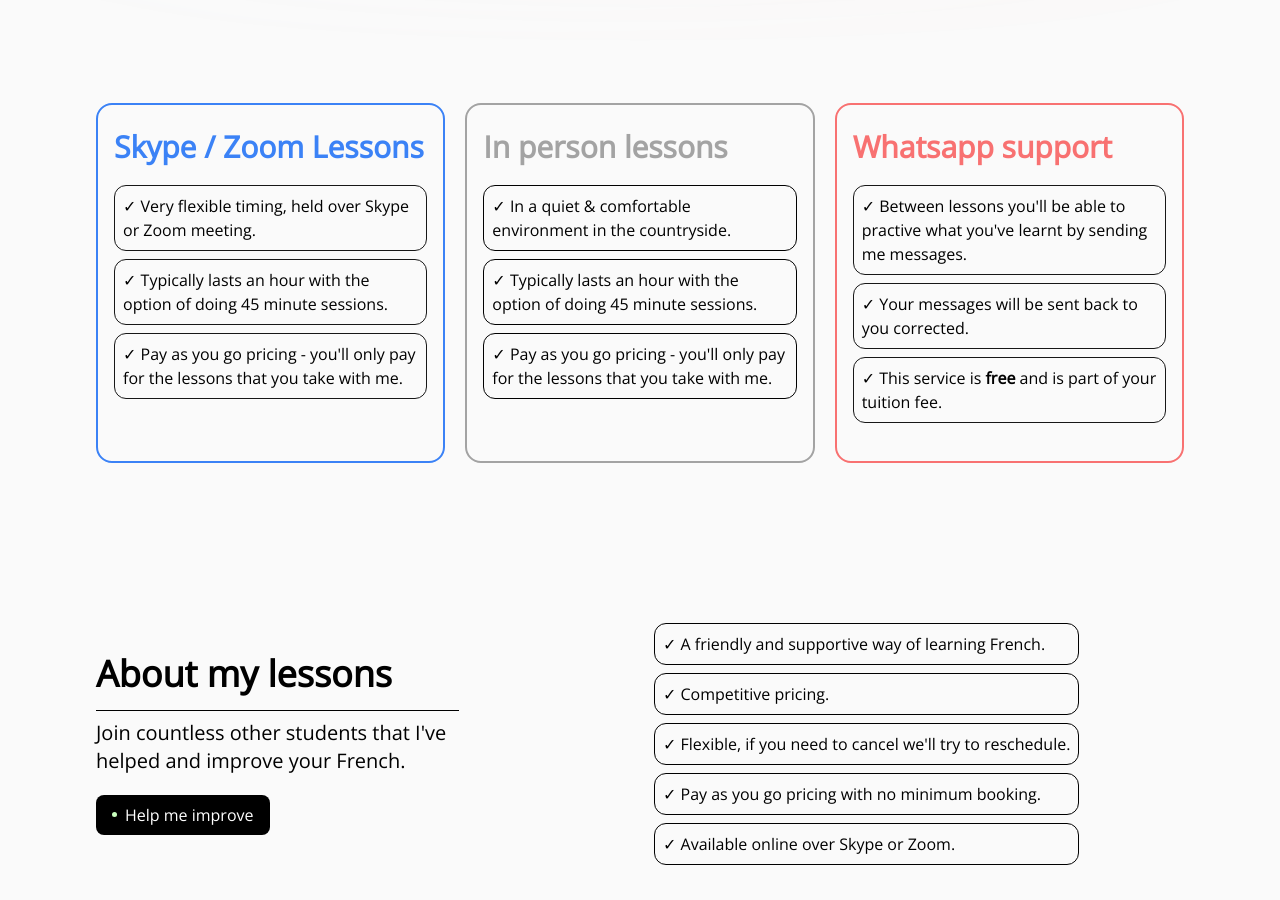
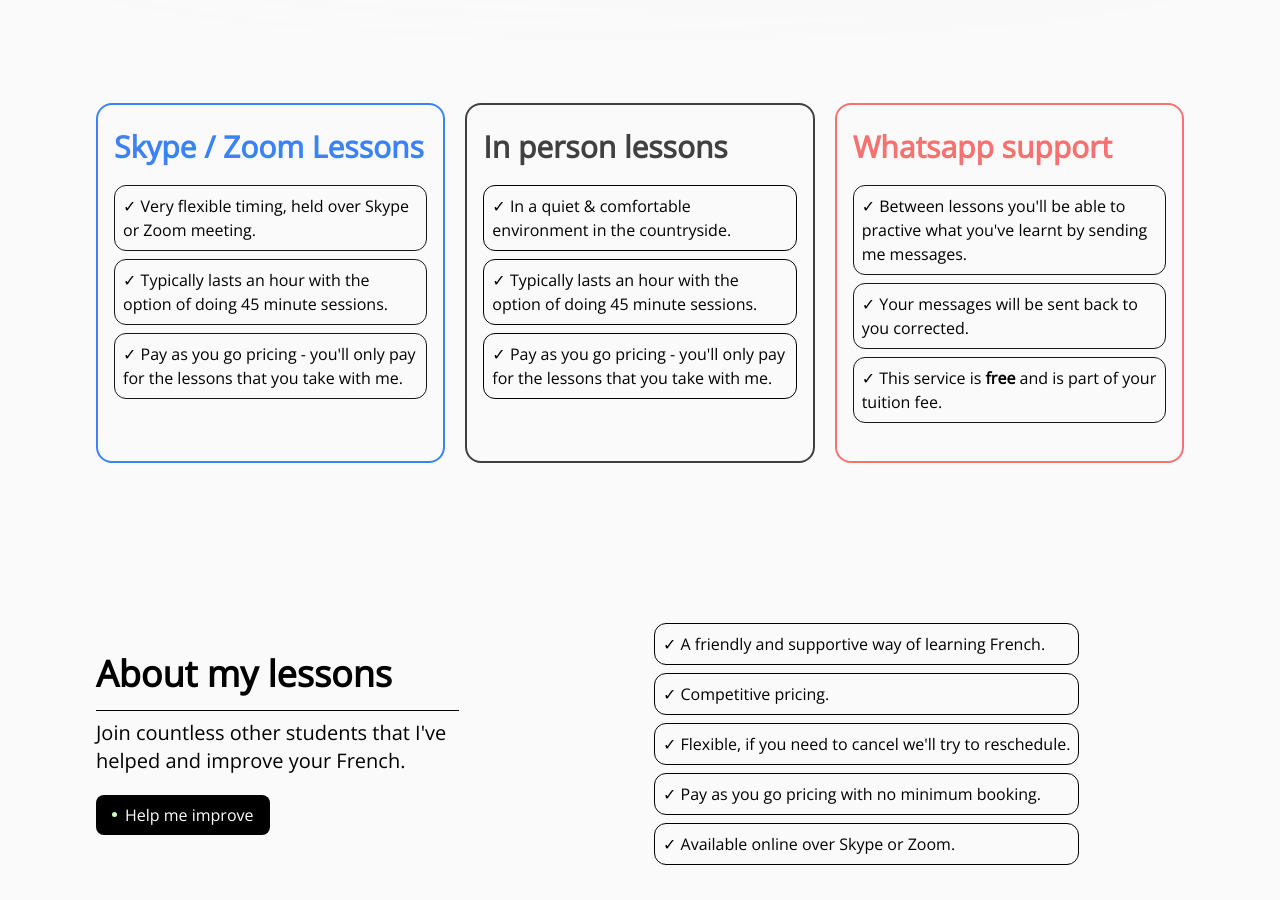
Before and after one commit to Wj9488/french-for-all-front-end, a Next.js app: page / in a window 1280 px wide. Shown: the part 1053-1953 px from the top of the page. Built offline with nearby package versions, Linux system fonts and the light colour scheme.

Commit message:
switched redirects to key domain

```diff
--- a/pages/index.jsx
+++ b/pages/index.jsx
@@ -275,8 +275,8 @@ export default function Home() {
             that you take with me.
           </p>
         </div>
-        <div className="border-2 dark:text-white border-neutral-400 dark:border-neutral-200 p-4 xl:w-10/12 xl:min-h-[45vh] 2xl:min-h-[35vh] rounded-2xl xl:mt-0 mt-5">
-          <h3 className="text-neutral-400 text-3xl 2xl:text-4xl mt-2 mb-5 font-semibold ">
+        <div className="border-2 dark:text-white border-neutral-700 dark:border-neutral-200 p-4 xl:w-10/12 xl:min-h-[45vh] 2xl:min-h-[35vh] rounded-2xl xl:mt-0 mt-5">
+          <h3 className="dark:text-neutral-200 text-neutral-700 text-3xl 2xl:text-4xl mt-2 mb-5 font-semibold ">
             In person lessons
           </h3>
           <p className="rounded-xl border border-black dark:border-neutral-200 mt-2 p-4 xl:p-2">
@@ -560,7 +560,7 @@ export default function Home() {
             <input
               type="hidden"
               name="_next"
-              value="https://frenchforall.netlify.app/message-send-success"
+              value="https://french-lesson.com/message-send-success"
             />
             <input
               type="hidden"
```
